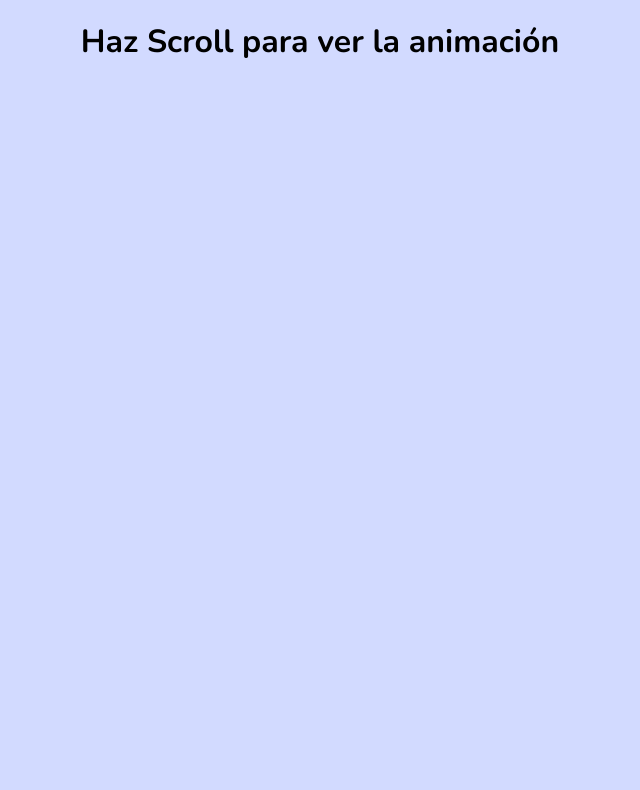
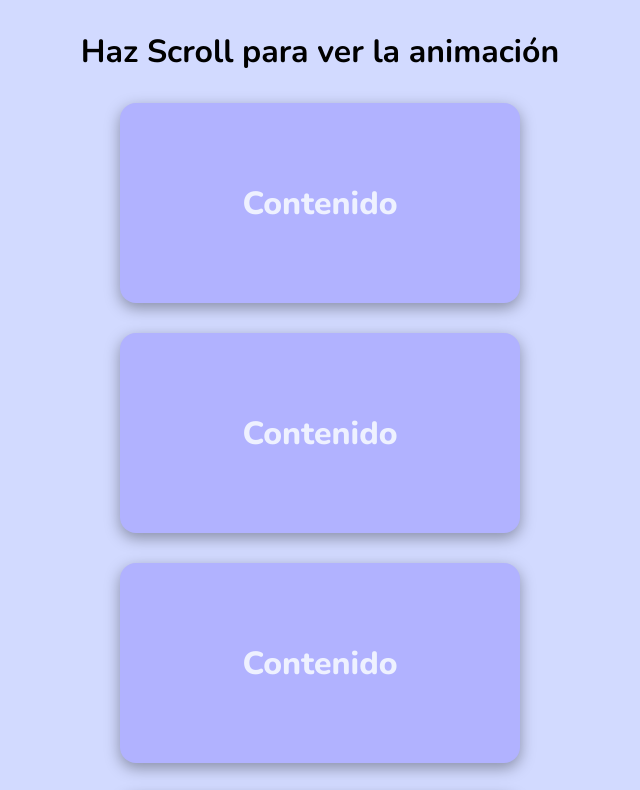
Before and after one commit to anthoox/50_proyectos_en_50_dias, a plain HTML site: page 06_scroll_animación/index.html in a window 1280 px wide. Shown: the top 790 px of the page, without its empty margins (320-960 px from the left). Drawn offline with nearby package versions, Linux system fonts and the light colour scheme.

Commit message:
Proyecto 6, Scroll con animación. Fin

```diff
--- a/06/script.js
+++ /dev/null
@@ -1,3 +0,0 @@
-const cajas = document.querySelectorAll('.caja');
-const scrolle = window.scroll()
-console.log(scrolle)
--- /dev/null
+++ b/06_scroll_animación/script.js
@@ -0,0 +1,20 @@
+window.onload = (()=>{
+    const cajas = document.querySelectorAll('.caja');
+    const cajasActivas = (()=>{
+        // Calculamos la posición máxima de hasta 4/5 de la ventana
+        const altoVentana = window.innerHeight / 5 * 4;
+
+        cajas.forEach(caja =>{
+            // Obtiene la posición del borde superior del elemento con respecto a la ventana del navegador
+            const distanciaCajaTop = caja.getBoundingClientRect().top;
+            if(distanciaCajaTop < altoVentana){
+                caja.classList.add('volver');
+            }else{
+                caja.classList.remove('volver');
+            }
+        })
+    })
+    // Llama a 'checkBoxes' al cargar la página para que los elementos que ya están en vista se muestren inmediatamente
+    window.addEventListener('scroll', cajasActivas);
+    cajasActivas();
+})
--- a/06/style.css
+++ b/06_scroll_animación/style.css
@@ -17,19 +17,18 @@ html{
 
 body {
     font-family: "Nunito", sans-serif;
-    background-color: var(--color-2);
+    background-color: var(--color-1);
     overflow-x: hidden;
 }
 
 .main{
     text-align: center;
-    background-color: var(--color-1);
     height: 100%;
     width: 100%;
-    padding: 20px 0;
+    padding: 30px 0;
 }
 .contenedor{
-    padding: 20px;
+    padding: 30px;
     display: flex;
     flex-direction: column;
     gap: 30px;
@@ -41,15 +40,21 @@ body {
     align-items: center;
     width: 400px;
     height: 200px;
-    background-color: var(--color-2);
+    background-color: var(--color-3);
     border-radius:16px;
     font-size: 32px;
     font-weight: 800;
     color: var(--color-0);
     box-shadow: rgba(0, 0, 0, 0.35) 0px 5px 15px;
-    transform: translateX(400%);
     transition: transform .4s ease;
 }
+.caja:nth-child(odd) {
+    transform: translateX(400%);
+}
+
+.caja:nth-child(even) {
+    transform: translateX(-400%);
+}
 .volver{
-    transform: translateX(0%);
+    transform: translateX(0%) !important;
 }
```
Also changed, not shown: 06_scroll_animación/index.html (renamed from 06/index.html).
